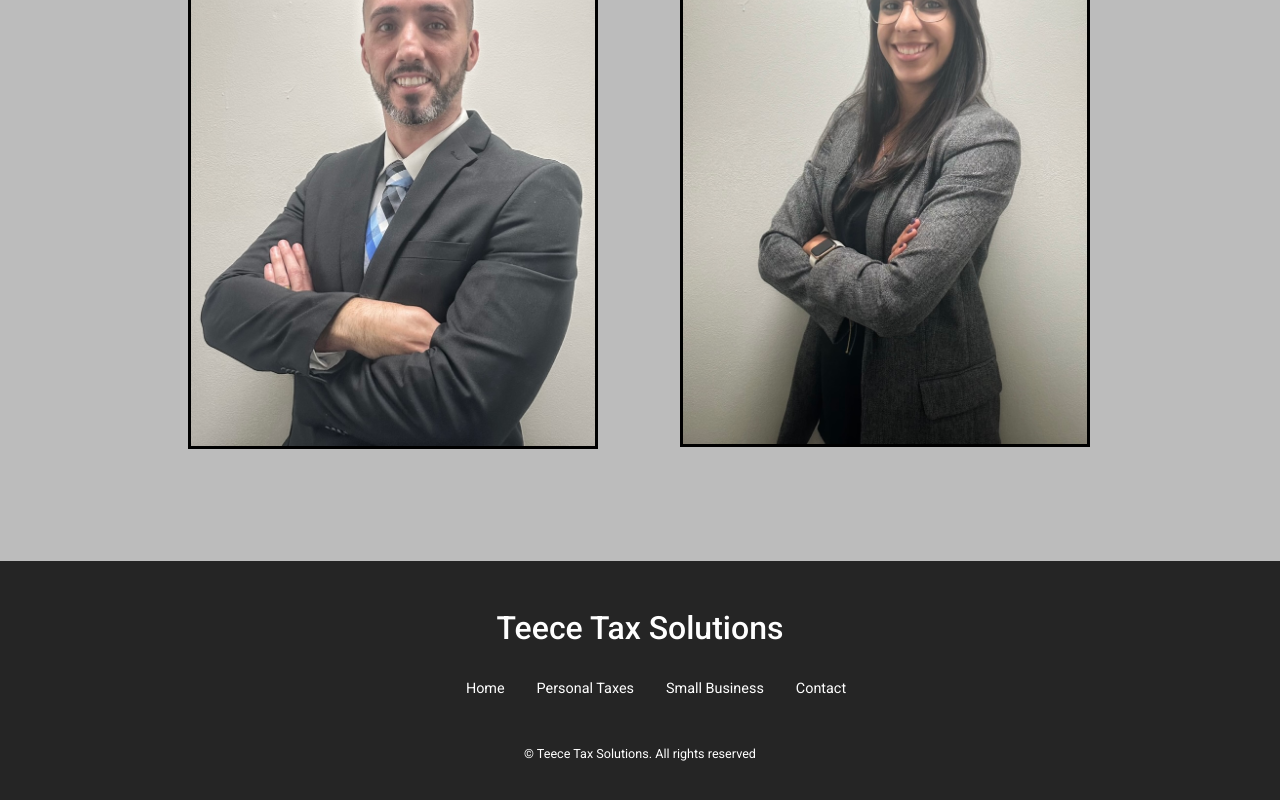
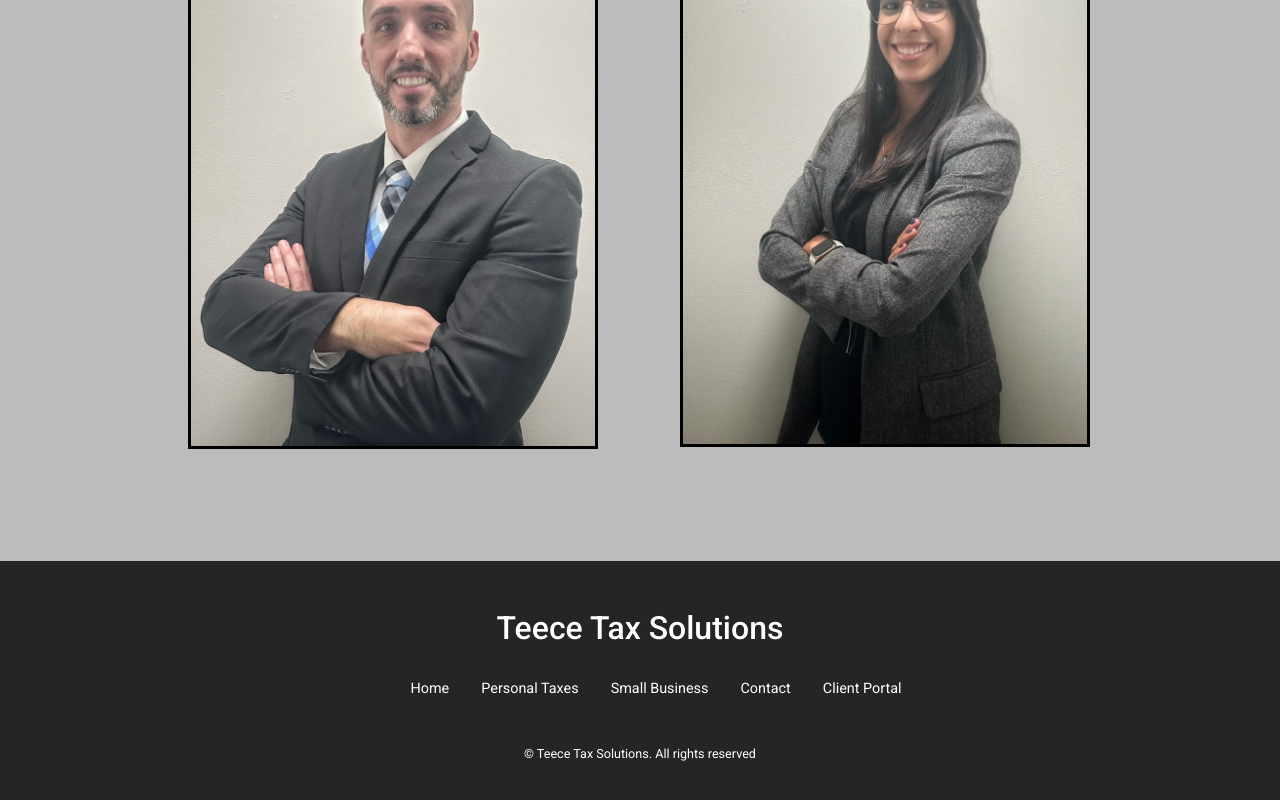
Before and after one commit to Jmajane/teece-tax, a React (Create React App) app: page / in a window 1280 px wide. Shown: the part 1774-2574 px from the top of the page. Built offline with nearby package versions, Linux system fonts and the light colour scheme.

Commit message:
client portal added to footer

```diff
--- a/src/pages/footer/Footer.jsx
+++ b/src/pages/footer/Footer.jsx
@@ -11,6 +11,7 @@ const Footer = () => {
             <li><a href='/PersonalTaxes'>Personal Taxes</a></li>
             <li><a href='/SmallBusiness'>Small Business</a></li>
             <li><a href='/Contact'>Contact</a></li>
+            <li><a href="https://www.mytaxdocs.com/?o=19413" target='_blank' rel="noreferrer">Client Portal</a></li>
         </ul>
 
         <div className='footer__copyright'>
```
